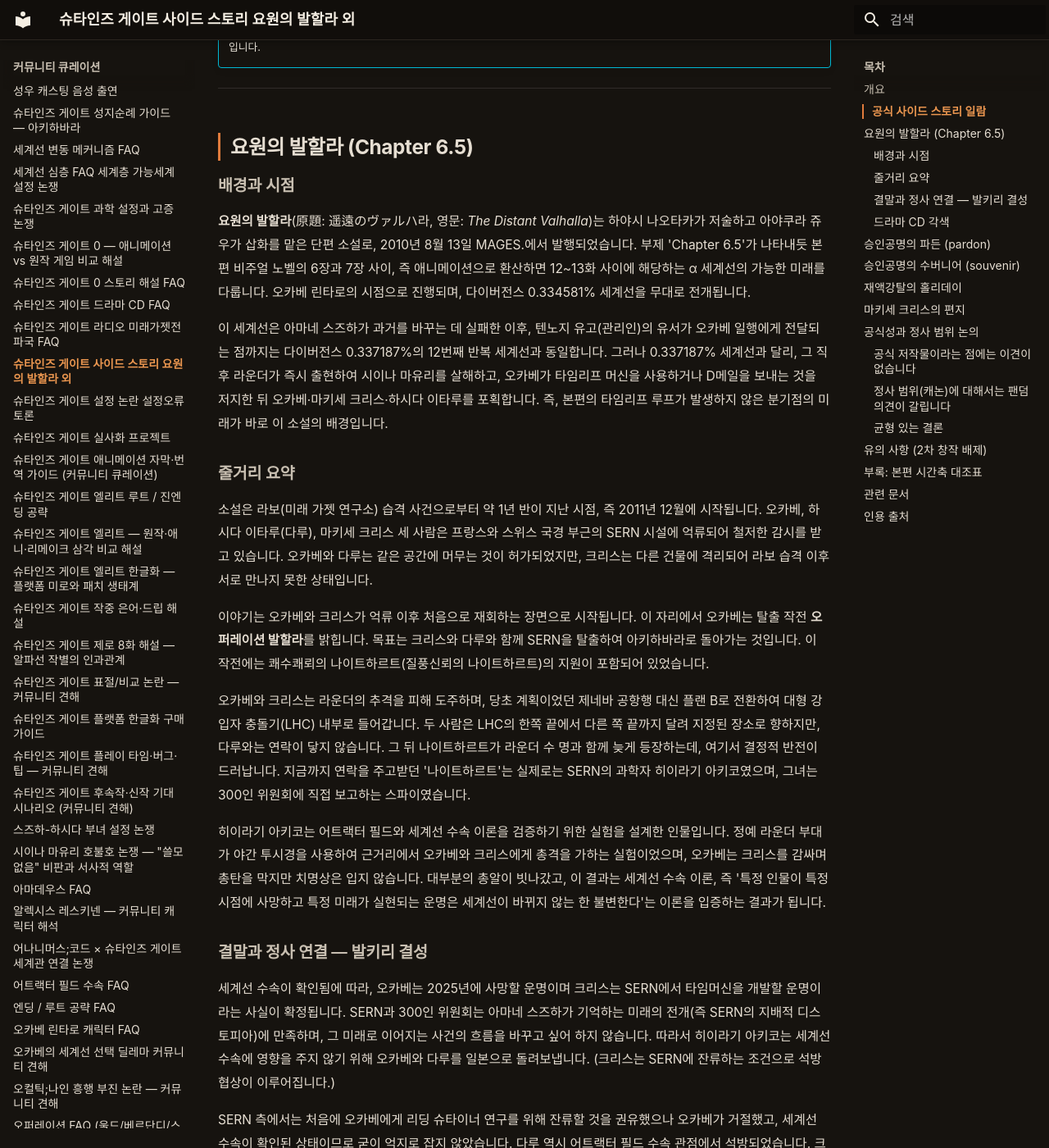
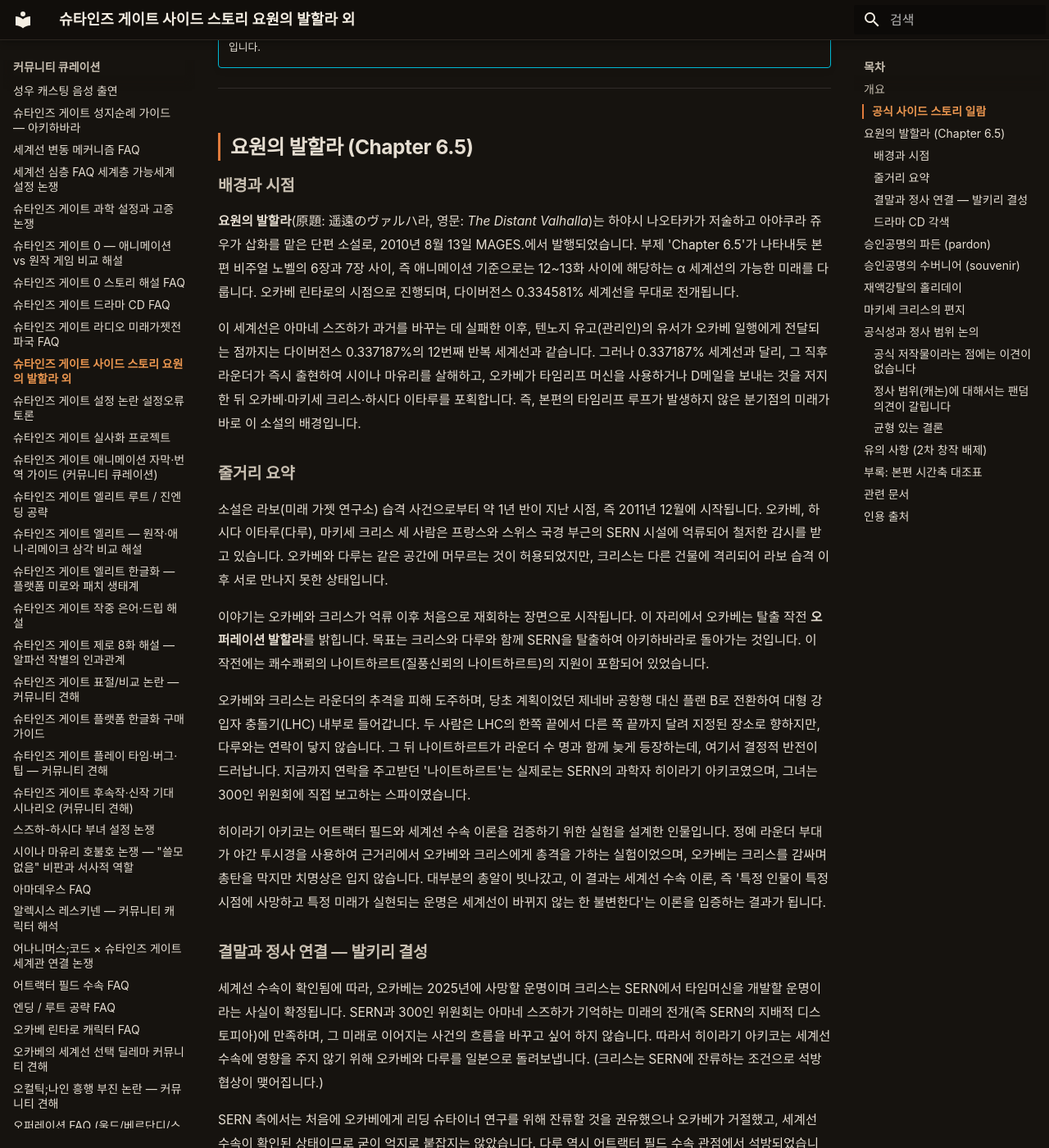
Before and after one commit to sgwiki/sgwiki.github.io, an MkDocs documentation site: the page built from wiki/커뮤니티-큐레이션/슈타인즈-게이트-사이드-스토리-요원의-발할라-외.md, in a window 1280 px wide and 1400 px high, scrolled down 1933 px. Shown: the whole window at 82% size. Built offline with MkDocs 1.6.1 and Material for MkDocs 9.7.7, drawn with Linux system fonts in a browser that asks for light colours; some web fonts are replaced; some of the changed text lies outside the part shown.

Commit message:
chore(wiki): 슈타인즈-게이트-사이드-스토리-요원의-발할라-외 정비 — 번역투 교정(단계적·비교적으로→단계적으로 비교·애니메이션으로 환산하면→애니메이션 기준으로는·머무는 것이 허가되었지만→머무르는 것이 허용되었지만·석방 협상이 이루어집니다→석방 협상이 맺어집니다·제공한다는 점에서→담고 있다는 점에서)·어휘 다양성(동일합니다→같습니다·보여줍니다→드러냅니다·보여주는→보이는, VOCAB_GUIDE 준거)·모호한 표현 명확화(종료 후 일상→일상)·반복 표현 해소(팬 서비스적 성격과→팬 서비스적 요소와·본편 메인 루트와 동일선상에→같은 축에·2차 창작과 동일선상에서→같은 수준으로, '동일선상' 2회 반복 회피)·구어 표현 격식화(잘못 알려져 퍼지는→잘못 알려져 유포되는)·자연스러운 표현(억지로 잡지 않았습니다→억지로 붙잡지는 않았습니다)

```diff
--- a/wiki/커뮤니티-큐레이션/슈타인즈-게이트-사이드-스토리-요원의-발할라-외.md
+++ b/wiki/커뮤니티-큐레이션/슈타인즈-게이트-사이드-스토리-요원의-발할라-외.md
@@ -46,13 +46,13 @@
 
 ### 배경과 시점
 
-**요원의 발할라**(原題: 遥遠のヴァルハ라, 영문: *The Distant Valhalla*)는 하야시 나오타카가 저술하고 아야쿠라 쥬우가 삽화를 맡은 단편 소설로, 2010년 8월 13일 MAGES.에서 발행되었습니다. 부제 'Chapter 6.5'가 나타내듯 본편 비주얼 노벨의 6장과 7장 사이, 즉 애니메이션으로 환산하면 12~13화 사이에 해당하는 α 세계선의 가능한 미래를 다룹니다. 오카베 린타로의 시점으로 진행되며, 다이버전스 0.334581% 세계선을 무대로 전개됩니다.
+**요원의 발할라**(原題: 遥遠のヴァルハ라, 영문: *The Distant Valhalla*)는 하야시 나오타카가 저술하고 아야쿠라 쥬우가 삽화를 맡은 단편 소설로, 2010년 8월 13일 MAGES.에서 발행되었습니다. 부제 'Chapter 6.5'가 나타내듯 본편 비주얼 노벨의 6장과 7장 사이, 즉 애니메이션 기준으로는 12~13화 사이에 해당하는 α 세계선의 가능한 미래를 다룹니다. 오카베 린타로의 시점으로 진행되며, 다이버전스 0.334581% 세계선을 무대로 전개됩니다.
 
-이 세계선은 아마네 스즈하가 과거를 바꾸는 데 실패한 이후, 텐노지 유고(관리인)의 유서가 오카베 일행에게 전달되는 점까지는 다이버전스 0.337187%의 12번째 반복 세계선과 동일합니다. 그러나 0.337187% 세계선과 달리, 그 직후 라운더가 즉시 출현하여 시이나 마유리를 살해하고, 오카베가 타임리프 머신을 사용하거나 D메일을 보내는 것을 저지한 뒤 오카베·마키세 크리스·하시다 이타루를 포획합니다. 즉, 본편의 타임리프 루프가 발생하지 않은 분기점의 미래가 바로 이 소설의 배경입니다.
+이 세계선은 아마네 스즈하가 과거를 바꾸는 데 실패한 이후, 텐노지 유고(관리인)의 유서가 오카베 일행에게 전달되는 점까지는 다이버전스 0.337187%의 12번째 반복 세계선과 같습니다. 그러나 0.337187% 세계선과 달리, 그 직후 라운더가 즉시 출현하여 시이나 마유리를 살해하고, 오카베가 타임리프 머신을 사용하거나 D메일을 보내는 것을 저지한 뒤 오카베·마키세 크리스·하시다 이타루를 포획합니다. 즉, 본편의 타임리프 루프가 발생하지 않은 분기점의 미래가 바로 이 소설의 배경입니다.
 
 ### 줄거리 요약
 
-소설은 라보(미래 가젯 연구소) 습격 사건으로부터 약 1년 반이 지난 시점, 즉 2011년 12월에 시작됩니다. 오카베, 하시다 이타루(다루), 마키세 크리스 세 사람은 프랑스와 스위스 국경 부근의 SERN 시설에 억류되어 철저한 감시를 받고 있습니다. 오카베와 다루는 같은 공간에 머무는 것이 허가되었지만, 크리스는 다른 건물에 격리되어 라보 습격 이후 서로 만나지 못한 상태입니다.
+소설은 라보(미래 가젯 연구소) 습격 사건으로부터 약 1년 반이 지난 시점, 즉 2011년 12월에 시작됩니다. 오카베, 하시다 이타루(다루), 마키세 크리스 세 사람은 프랑스와 스위스 국경 부근의 SERN 시설에 억류되어 철저한 감시를 받고 있습니다. 오카베와 다루는 같은 공간에 머무르는 것이 허용되었지만, 크리스는 다른 건물에 격리되어 라보 습격 이후 서로 만나지 못한 상태입니다.
 
 이야기는 오카베와 크리스가 억류 이후 처음으로 재회하는 장면으로 시작됩니다. 이 자리에서 오카베는 탈출 작전 **오퍼레이션 발할라**를 밝힙니다. 목표는 크리스와 다루와 함께 SERN을 탈출하여 아키하바라로 돌아가는 것입니다. 이 작전에는 쾌수쾌뢰의 나이트하르트(질풍신뢰의 나이트하르트)의 지원이 포함되어 있었습니다.
 
@@ -62,15 +62,15 @@
 
 ### 결말과 정사 연결 — 발키리 결성
 
-세계선 수속이 확인됨에 따라, 오카베는 2025년에 사망할 운명이며 크리스는 SERN에서 타임머신을 개발할 운명이라는 사실이 확정됩니다. SERN과 300인 위원회는 아마네 스즈하가 기억하는 미래의 전개(즉 SERN의 지배적 디스토피아)에 만족하며, 그 미래로 이어지는 사건의 흐름을 바꾸고 싶어 하지 않습니다. 따라서 히이라기 아키코는 세계선 수속에 영향을 주지 않기 위해 오카베와 다루를 일본으로 돌려보냅니다. (크리스는 SERN에 잔류하는 조건으로 석방 협상이 이루어집니다.)
+세계선 수속이 확인됨에 따라, 오카베는 2025년에 사망할 운명이며 크리스는 SERN에서 타임머신을 개발할 운명이라는 사실이 확정됩니다. SERN과 300인 위원회는 아마네 스즈하가 기억하는 미래의 전개(즉 SERN의 지배적 디스토피아)에 만족하며, 그 미래로 이어지는 사건의 흐름을 바꾸고 싶어 하지 않습니다. 따라서 히이라기 아키코는 세계선 수속에 영향을 주지 않기 위해 오카베와 다루를 일본으로 돌려보냅니다. (크리스는 SERN에 잔류하는 조건으로 석방 협상이 맺어집니다.)
 
-SERN 측에서는 처음에 오카베에게 리딩 슈타이너 연구를 위해 잔류할 것을 권유했으나 오카베가 거절했고, 세계선 수속이 확인된 상태이므로 굳이 억지로 잡지 않았습니다. 다루 역시 어트랙터 필드 수속 관점에서 석방되었습니다. 크리스는 자신이 SERN의 과학자가 될 운명임을 받아들이면서도, 언젠가 오카베가 자신을 구하러 올지도 모른다는 희망을 버리지 않습니다.
+SERN 측에서는 처음에 오카베에게 리딩 슈타이너 연구를 위해 잔류할 것을 권유했으나 오카베가 거절했고, 세계선 수속이 확인된 상태이므로 굳이 억지로 붙잡지는 않았습니다. 다루 역시 어트랙터 필드 수속 관점에서 석방되었습니다. 크리스는 자신이 SERN의 과학자가 될 운명임을 받아들이면서도, 언젠가 오카베가 자신을 구하러 올지도 모른다는 희망을 버리지 않습니다.
 
 석방 이후, 2011년 겨울 코믹 마켓에 참석한 오카베와 다루는 여전히 라운더의 감시를 받고 있었습니다. 그러나 행사 말미에 다루가 유명 코스플레이어 아마네 유키(훗날 다루의 아내이자 스즈하의 어머니가 될 인물)를 만나게 됩니다. 다루는 유키와 다른 코스플레이어, 오타쿠들에게 부탁하여 라운더의 주의를 분산시키는 방식으로 추적을 따돌리는 데 성공합니다.
 
 결과적으로 오카베와 다루는 감시망에서 벗어나지만, 세계선 수속 실험이 증명한 바에 따르면 다른 세계선으로 이동하지 않는 한 SERN 디스토피아 실현을 막는 것은 불가능합니다. 그럼에도 두 사람은 레지스탕스 조직 **발키리**(왈큐레)를 결성할 것을 결의합니다. 이것이 바로 아마네 스즈하가 말한 2036년 이전의 미래 저항 조직 발키리의 기원입니다.
 
-이 결말은 본편 및 슈타인즈 게이트 0의 미래 시간축과 직접 연결됩니다. 다루가 아마네 유키를 만나는 장면은 스즈하가 타임머신을 타고 왔을 때 기억하는 미래의 상황과 정확히 일치하며, 발키리의 결성이 SERN 디스토피아 세계선에서 수속된 사건임을 보여줍니다.
+이 결말은 본편 및 슈타인즈 게이트 0의 미래 시간축과 직접 연결됩니다. 다루가 아마네 유키를 만나는 장면은 스즈하가 타임머신을 타고 왔을 때 기억하는 미래의 상황과 정확히 일치하며, 발키리의 결성이 SERN 디스토피아 세계선에서 수속된 사건임을 드러냅니다.
 
 ### 드라마 CD 각색
 
@@ -122,7 +122,7 @@
 
 공식 저작물이라 하더라도, 각 작품이 본편 메인 스토리라인과의 정합성을 어디까지 유지하는지, 즉 '캐논(정사)'으로 분류할 수 있는지에 대해서는 팬덤 의견이 혼재합니다.
 
-**요원의 발할라의 경우**, 이 작품은 본편 6~7장 사이의 α 세계선 가능 미래를 다루며, 결말에서 발키리 결성이라는 구체적 설정을 제시합니다. 발키리는 슈타인즈 게이트 0의 미래 시간축과 아마네 스즈하의 증언과 정합하므로, 본편 메인 스토리라인의 설정 보충 자료로 높은 정합성을 가진다는 평가가 많습니다. 다만 이 소설이 묘사하는 분기 자체(타임리프 루프가 발생하지 않은 세계선)는 본편 오카베가 최종적으로 도달한 슈타인즈 게이트 세계선으로 가기 위해 '회피해야 할 미래'이므로, 본편 메인 루트와 동일선상에 놓기보다는 'α 세계선의 가능한 한 갈래'로 위치매김하는 것이 정확합니다.
+**요원의 발할라의 경우**, 이 작품은 본편 6~7장 사이의 α 세계선 가능 미래를 다루며, 결말에서 발키리 결성이라는 구체적 설정을 제시합니다. 발키리는 슈타인즈 게이트 0의 미래 시간축과 아마네 스즈하의 증언과 정합하므로, 본편 메인 스토리라인의 설정 보충 자료로 높은 정합성을 가진다는 평가가 많습니다. 다만 이 소설이 묘사하는 분기 자체(타임리프 루프가 발생하지 않은 세계선)는 본편 오카베가 최종적으로 도달한 슈타인즈 게이트 세계선으로 가기 위해 '회피해야 할 미래'이므로, 본편 메인 루트와 같은 축에 놓기보다는 'α 세계선의 가능한 한 갈래'로 보는 것이 정확합니다.
 
 **승인공명의 파든·수버니어의 경우**, 극장판 시나리오 감독 본인이 집필한 만큼 극장판과의 정합성은 높습니다. 다만 모에카의 라운더 전사에 대한 상세 묘사는 본편에서 직접 확인할 수 없는 정보이므로, '본편에서는 암시만 되는 설정을 공식 보조 자료로 보충한 것'이라는 해석이 일반적입니다.
 
@@ -130,7 +130,7 @@
 
 ### 균형 있는 결론
 
-요약하자면, 이 다섯 편은 모두 공식 저작물이지만 정사 범위의 엄밀도에 차이가 있습니다. 요원의 발할라가 본편·슈타인즈 게이트 0의 미래 설정과 직접 정합하므로 가장 높은 정사 연결성을 가지는 반면, 나머지 네 편은 캐릭터 보조 자료 또는 극장판 보충 자료로서의 성격이 강합니다. 다만 어느 쪽이든 공식 출판물이므로 2차 창작과 동일선상에서 취급하는 것은 부적절합니다.
+요약하자면, 이 다섯 편은 모두 공식 저작물이지만 정사 범위의 엄밀도에 차이가 있습니다. 요원의 발할라가 본편·슈타인즈 게이트 0의 미래 설정과 직접 정합하므로 가장 높은 정사 연결성을 가지는 반면, 나머지 네 편은 캐릭터 보조 자료 또는 극장판 보충 자료로서의 성격이 강합니다. 다만 어느 쪽이든 공식 출판물이므로 2차 창작과 같은 수준으로 취급하는 것은 부적절합니다.
 
 ---
 
```
Also changed, not shown: other parts of wiki/커뮤니티-큐레이션/슈타인즈-게이트-사이드-스토리-요원의-발할라-외.md (+6 -6 lines).
